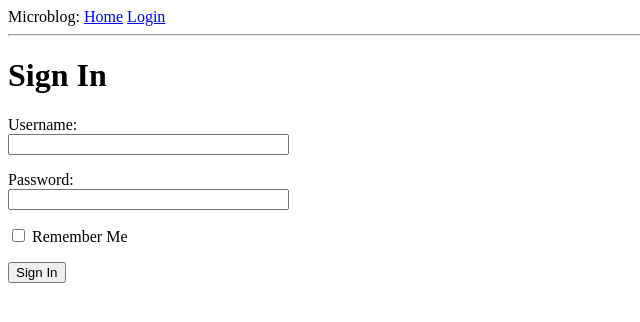
After one commit to kedvall/microblog, a Flask app: page /login in a window 1280 px wide. The commit adds this page. Shown: the top 322 px of the page, without its empty margins (0-640 px from the left). Run offline with Flask 2, Linux system fonts and the light colour scheme.

Commit message:
Chapter 3 - Web Forms

```diff
--- a/app/__init__.py
+++ b/app/__init__.py
@@ -2,7 +2,7 @@ import os
 from flask import Flask
 
 # Load config
-flask_config = os.getenv('APP_SETTINGS')
+flask_config = os.getenv('APP_CONFIG')
 if flask_config is None:
     # print("- Warning: APP_SETTINGS not found")
     flask_config = 'DevelopmentConfig'
@@ -12,6 +12,6 @@ print(f"Config: {flask_config}")
 
 # Create Flask instance
 flask_app = Flask(__name__)
-flask_app.config.from_object('app.app_config.' + flask_config)
+flask_app.config.from_object('app.config.' + flask_config)
 
 from app import routes
--- /dev/null
+++ b/app/forms.py
@@ -0,0 +1,9 @@
+from flask_wtf import FlaskForm
+from wtforms import StringField, PasswordField, BooleanField, SubmitField
+from wtforms.validators import DataRequired
+
+class LoginForm(FlaskForm):
+    username = StringField('Username:', validators=[DataRequired()])
+    password = PasswordField('Password:', validators=[DataRequired()])
+    remember_me = BooleanField('Remember Me')
+    submit = SubmitField('Sign In')
--- a/app/routes.py
+++ b/app/routes.py
@@ -1,5 +1,6 @@
-from flask import render_template
+from flask import render_template, flash, redirect, url_for
 from app import flask_app
+from app.forms import LoginForm
 
 @flask_app.route('/')
 @flask_app.route('/index')
@@ -24,3 +25,11 @@ def index():
         }
     ]
     return render_template('index.html', title='Home', user=user, posts=posts)
+
+@flask_app.route('/login', methods=['GET', 'POST'])
+def login():
+    form = LoginForm()
+    if form.validate_on_submit():
+        flash(f'Login requested for user {form.username.data}, remember_me={form.remember_me.data}')
+        return redirect(url_for('index'))
+    return render_template('login.html', title='Sign In', form=form)
--- a/app/templates/base.html
+++ b/app/templates/base.html
@@ -7,8 +7,21 @@
         {% endif %}
     </head>
     <body>
-        <div>Microblog: <a href="/index">Home</a></div>
+        <div>
+            Microblog:
+            <a href="{{ url_for('index') }}">Home</a>
+            <a href="{{ url_for('login') }}">Login</a>
+        </div>
         <hr>
+        {% with messages = get_flashed_messages() %}
+        {% if messages %}
+        <ul>
+            {% for message in messages %}
+            <li>{{ message }}</li>
+            {% endfor %}
+        </ul>
+        {% endif %}
+        {% endwith %}
         {% block content %}{% endblock %}
     </body>
 </html>
--- /dev/null
+++ b/app/templates/login.html
@@ -0,0 +1,24 @@
+{% extends "base.html" %}
+
+{% block content %}
+    <h1>Sign In</h1>
+    <form action="" method="post" novalidate>
+        {{ form.hidden_tag() }}
+        <p>
+            {{ form.username.label }}<br>
+            {{ form.username(size=32) }}
+            {% for error in form.username.errors %}
+            <span style="color: red;">[{{ error }}]</span>
+            {% endfor %}
+        </p>
+        <p>
+            {{ form.password.label }}<br>
+            {{ form.password(size=32) }}
+            {% for error in form.password.errors %}
+            <span style="color: red;">[{{ error }}]</span>
+            {% endfor %}
+        </p>
+        <p>{{ form.remember_me() }} {{ form.remember_me.label }}</p>
+        <p>{{ form.submit() }}</p>
+    </form>
+{% endblock %}
```
Also changed, not shown: app/config.py (renamed from app/app_config.py).
